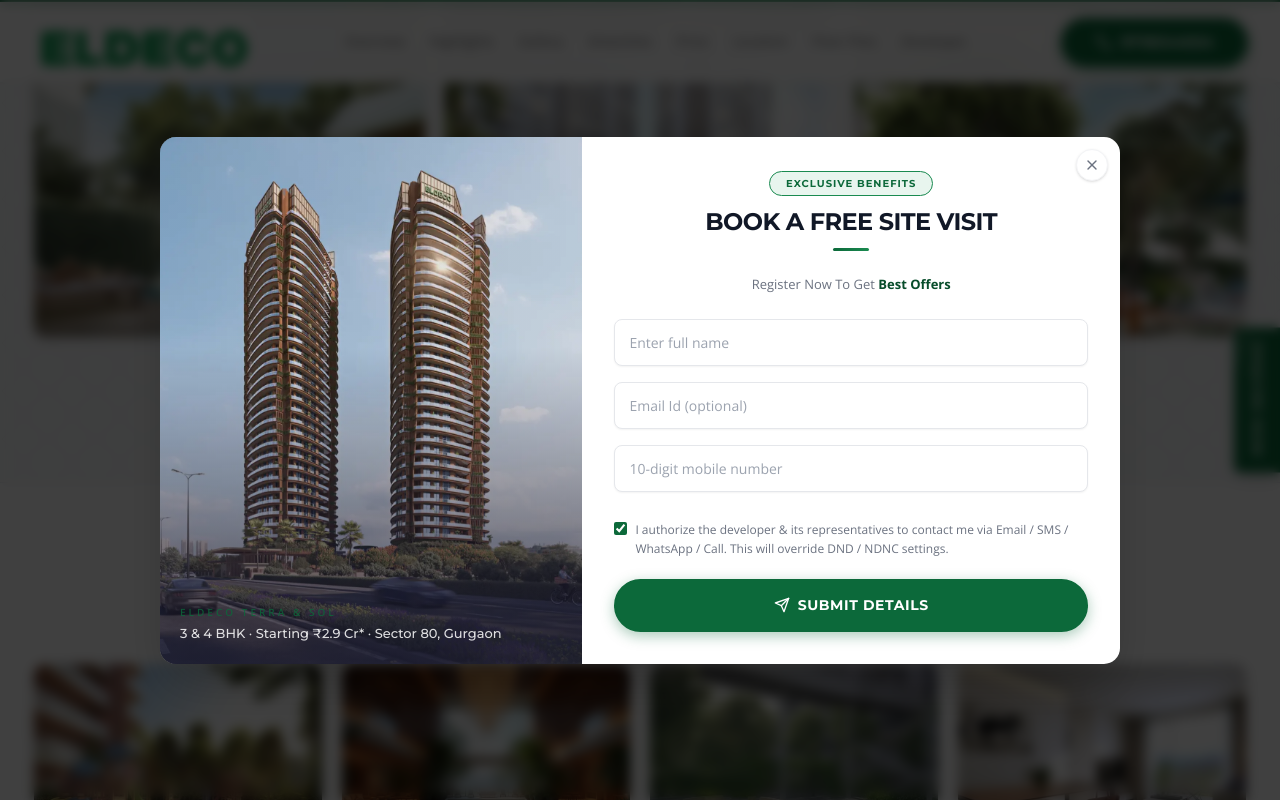
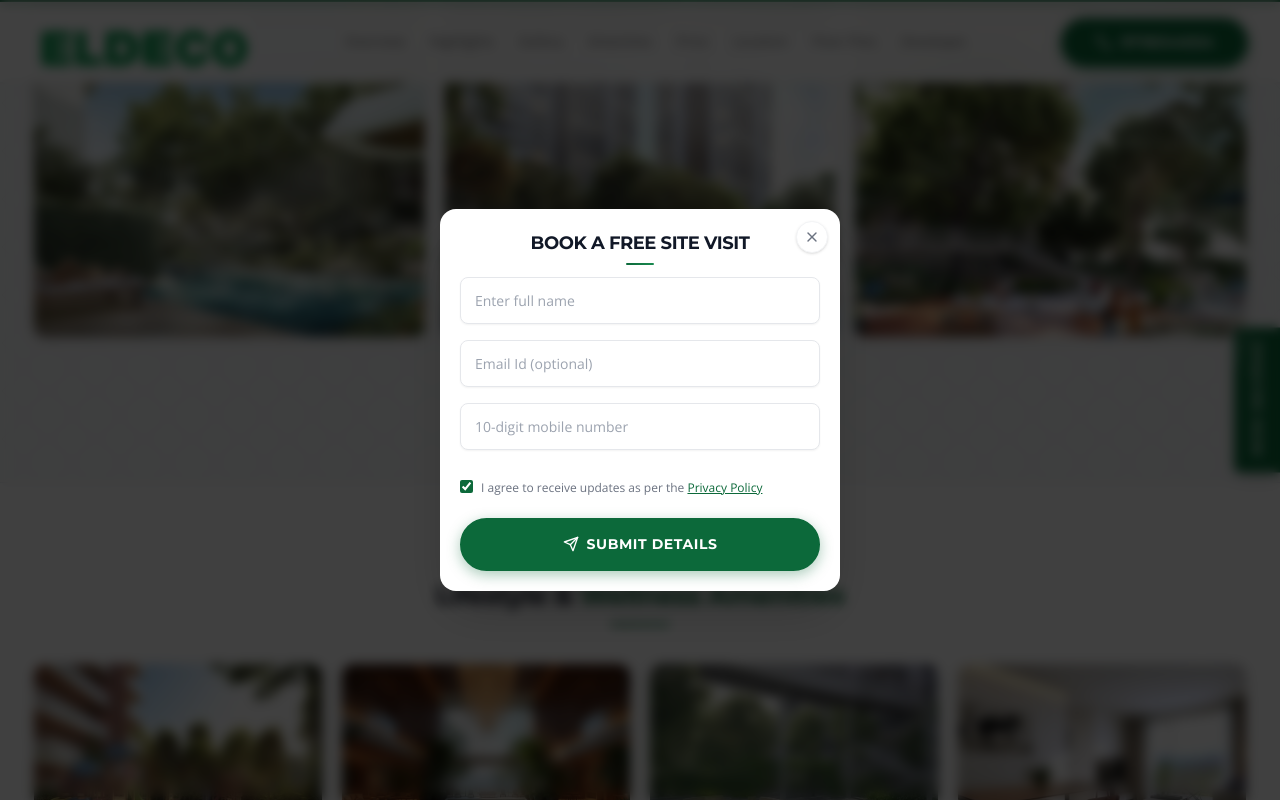
Before and after one commit to vineet-proptiger/eldeco-terra, a Next.js app: page / in a window 1280 px wide. Both pictures are taken after a click on the button "SCHEDULE A SITE VISIT". Shown: the part 2664-3464 px from the top of the page. Built offline with nearby package versions, Linux system fonts and the light colour scheme.

Commit message:
feat: add EnquireModal and LeadForm components for user lead collection

```diff
--- a/components/EnquireModal.jsx
+++ b/components/EnquireModal.jsx
@@ -1,11 +1,10 @@
 'use client'
 import React, { useEffect, useRef } from 'react'
-import Image from 'next/image'
+// import Image from 'next/image'
 import { X } from 'lucide-react'
 import LeadForm from './LeadForm'
-import { popupImage } from '../lib/images'
+// import { popupImage } from '../lib/images'
 
-const F_SANS = 'var(--font-sans), Open Sans, sans-serif'
 const F_JOST = 'var(--font-jost), Montserrat, sans-serif'
 
 const EnquireModal = ({ isOpen, setIsOpen }) => {
@@ -41,22 +40,22 @@
       <div
         className="relative bg-white w-full rounded-2xl overflow-hidden shadow-2xl flex flex-col sm:flex-row"
         style={{
-          maxWidth: '960px',
-          width: '95vw',
-          maxHeight: '95vh',
+          maxWidth: '400px',
+          width: '92vw',
+          maxHeight: '90vh',
           animation: 'slideInRight 0.45s cubic-bezier(0.22,1,0.36,1) forwards',
         }}
         onClick={(e) => e.stopPropagation()}
       >
         {/* LEFT - Image */}
-        <div className="hidden sm:block sm:w-[44%] shrink-0 relative" style={{ background: '#0d1117', minHeight: '100%' }}>
+        {/* <div className="hidden sm:block sm:w-[44%] shrink-0 relative" style={{ background: '#0d1117', minHeight: '100%' }}>
           <Image src={popupImage} alt="Eldeco Terra & Sol" fill className="object-cover" sizes="(max-width: 768px) 0vw, 45vw" />
           <div className="absolute inset-0" style={{ background: 'linear-gradient(to top, rgba(26,26,46,0.85) 0%, rgba(26,26,46,0.1) 60%)' }} />
           <div className="absolute bottom-0 left-0 right-0 p-5 text-white z-10">
             <p className="text-[10px] font-semibold tracking-[3px] uppercase opacity-80 mb-1" style={{ fontFamily: F_SANS, color: 'var(--color-gold)' }}>Eldeco Terra &amp; Sol</p>
             <p style={{ fontFamily: F_JOST, fontSize: '13px', fontWeight: 500, opacity: 0.85 }}>3 &amp; 4 BHK · Starting ₹2.9 Cr* · Sector 80, Gurgaon</p>
           </div>
-        </div>
+        </div> */}
 
         {/* RIGHT - Form */}
         <div className="flex-1 flex flex-col overflow-y-auto">
@@ -68,42 +67,29 @@
           </button>
 
           {/* Mobile strip */}
-          <div className="sm:hidden w-full h-56 relative shrink-0">
+          {/* <div className="sm:hidden w-full h-56 relative shrink-0">
             <Image src={popupImage} alt="Eldeco Terra & Sol" fill className="object-cover" style={{ objectPosition: 'top' }} sizes="100vw" />
             <div className="absolute inset-0" style={{ background: 'linear-gradient(to top, rgba(26,26,46,0.6) 0%, transparent 60%)' }} />
             <div className="absolute bottom-3 left-4 text-white z-10">
               <p className="text-[9px] uppercase tracking-[2px] opacity-80" style={{ fontFamily: F_SANS }}>Eldeco Terra &amp; Sol</p>
               <p className="text-[11px] font-medium opacity-85" style={{ fontFamily: F_JOST }}>3 &amp; 4 BHK · Starting ₹2.9 Cr* · Sector 80, Gurgaon</p>
             </div>
-          </div>
+          </div> */}
 
-          <div className="p-6 sm:p-8 flex flex-col justify-center flex-1">
-            <div className="text-center mb-6">
-              <span style={{
-                display: 'inline-block', padding: '4px 16px',
-                background: 'var(--color-gold-bg)', borderRadius: '50px',
-                fontSize: '10px', fontWeight: '700', color: 'var(--color-gold)',
-                fontFamily: F_JOST, letterSpacing: '0.1em', textTransform: 'uppercase',
-                border: '1px solid var(--color-gold-light)', marginBottom: '10px',
-              }}>
-                Exclusive Benefits
-              </span>
-              <h3 className="text-xl sm:text-2xl font-bold text-gray-900 leading-snug uppercase tracking-tight" style={{ fontFamily: F_JOST }}>
+          <div className="p-4 sm:p-5 flex flex-col justify-center flex-1">
+            <div className="text-center mb-3">
+              <h3 className="text-base sm:text-lg font-bold text-gray-900 leading-snug uppercase tracking-tight" style={{ fontFamily: F_JOST }}>
                 Book A Free Site Visit
               </h3>
-              <div style={{ display: 'flex', justifyContent: 'center', marginTop: '10px' }}>
+              <div style={{ display: 'flex', justifyContent: 'center', marginTop: '6px' }}>
                 <span style={{
-                  display: 'block', width: '36px', height: '3px',
+                  display: 'block', width: '28px', height: '2px',
                   background: 'linear-gradient(90deg, var(--color-gold), var(--color-gold-light))',
                   borderRadius: '2px',
                 }} />
               </div>
             </div>
 
-            <p className="text-center text-[13px] text-gray-500 mb-6" style={{ fontFamily: F_SANS }}>
-              Register Now To Get{' '}
-              <span className="blink-price font-bold" style={{ color: 'var(--color-gold-dark)' }}>Best Offers</span>
-            </p>
             <LeadForm formName="Popup Modal" btnText="Submit Details" />
           </div>
         </div>
--- a/components/LeadForm.jsx
+++ b/components/LeadForm.jsx
@@ -84,7 +84,8 @@
       <div className="flex items-start gap-2 mt-3">
         <input type="checkbox" id="privacy-lead" required defaultChecked className="mt-0.5 shrink-0" style={{ accentColor: GOLD }} />
         <label htmlFor="privacy-lead" className="text-xs text-gray-500 leading-relaxed cursor-pointer" style={{ fontFamily: F_SANS }}>
-          I authorize the developer &amp; its representatives to contact me via Email / SMS / WhatsApp / Call. This will override DND / NDNC settings.
+          I agree to receive updates as per the{' '}
+          <a href="/privacy-policy" target="_blank" rel="noopener noreferrer" style={{ color: GOLD, textDecoration: 'underline' }}>Privacy Policy</a>
         </label>
       </div>
 
```
